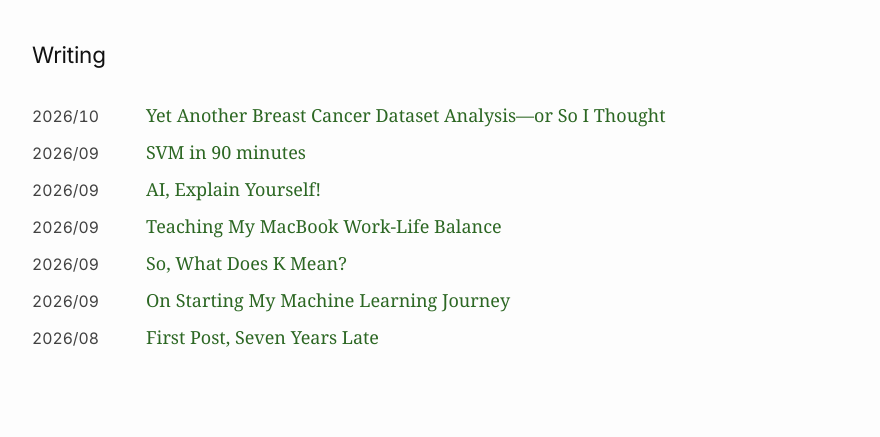
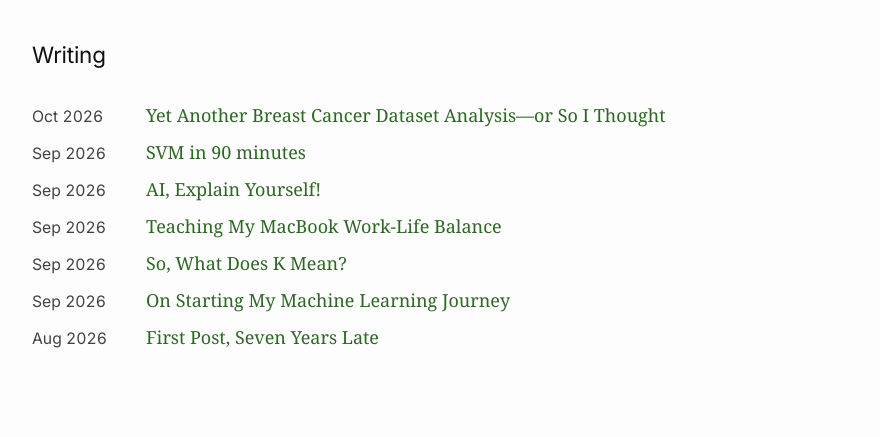
Before and after one commit to ajdeguzman/ajdeguzman.github.io, a Jekyll site: the page built from index.md, in a window 1280 px wide. Shown: the part 150-587 px from the top of the page, without its empty margins (188-1068 px from the left). Built offline with Jekyll 4.4.1, drawn with Linux system fonts in a browser that asks for light colours.

Commit message:
Changed date format to MMM YYYY

```diff
--- a/_layouts/home.html
+++ b/_layouts/home.html
@@ -9,7 +9,7 @@ layout: default
     <ul class="home-post-list">
       {%- for post in site.posts -%}
         <li>
-          <time class="post-meta" datetime="{{ post.date | date_to_xmlschema }}">{{ post.date | date: "%Y/%m" }}</time>
+          <time class="post-meta" datetime="{{ post.date | date_to_xmlschema }}">{{ post.date | date: "%b %Y" }}</time>
           <a href="{{ post.url | relative_url }}">{{ post.title | escape }}</a>
         </li>
       {%- endfor -%}
--- a/_sass/minima/_custom.scss
+++ b/_sass/minima/_custom.scss
@@ -748,7 +748,7 @@ a:visited {
   }
 
   .home-post-list > li {
-    grid-template-columns: 4.5em minmax(0, 1fr);
+    grid-template-columns: 5.5em minmax(0, 1fr);
     column-gap: $spacing-unit / 3;
   }
 
```
